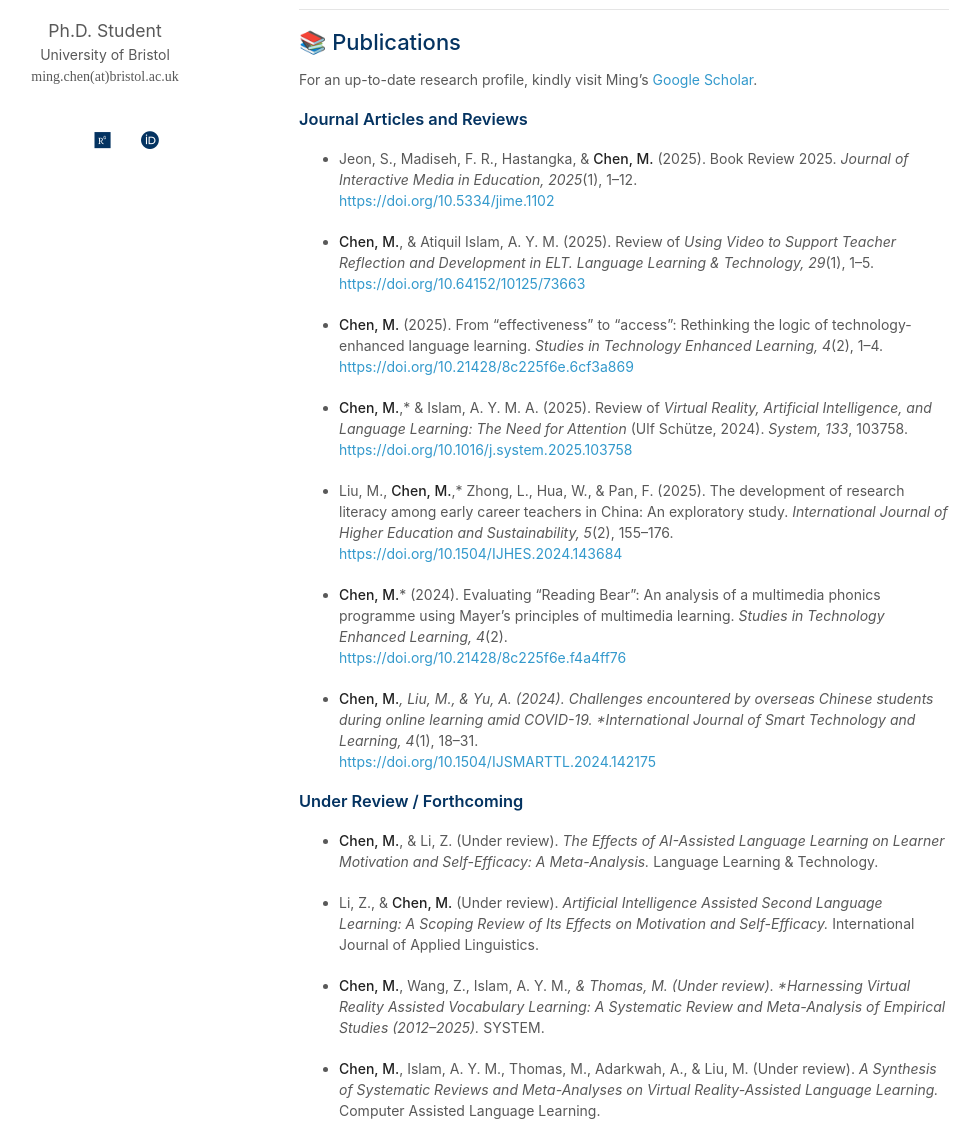
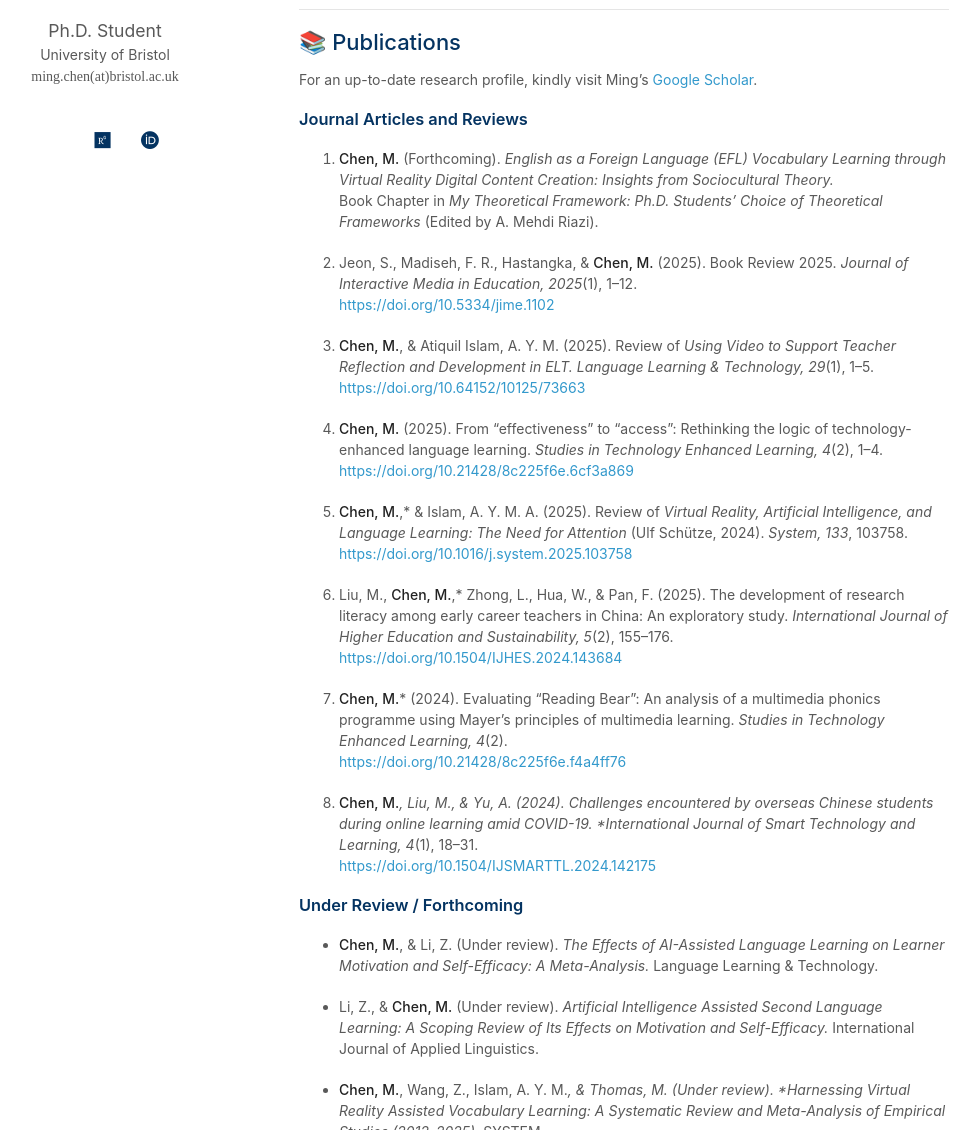
Before and after one commit to EricMingChen/EricMingChen.github.io, a Jekyll site: the page built from index.md, in a window 1280 px wide and 1400 px high. Shown: the part 270-1400 px from the top of the window, without its empty margins (171-1151 px from the left). Built offline with Jekyll 4.4.1, drawn with Linux system fonts in a browser that asks for light colours; a style sheet for code colours, icons or effects is not loaded; our own code applies the rules of GitHub Pages for plain Markdown files; some of the changed text lies outside the part shown.

Commit message:
Update index.md

```diff
--- a/index.md
+++ b/index.md
@@ -17,26 +17,28 @@ layout: homepage
 For an up-to-date research profile, kindly visit Ming’s [Google Scholar](https://scholar.google.com/citations?user=bhmuN8YAAAAJ&hl=en).
 
 ### Journal Articles and Reviews
+8. **Chen, M.** (Forthcoming). *English as a Foreign Language (EFL) Vocabulary Learning through Virtual Reality Digital Content Creation: Insights from Sociocultural Theory.*
+  Book Chapter in *My Theoretical Framework: Ph.D. Students’ Choice of Theoretical Frameworks* (Edited by A. Mehdi Riazi).
 
-- Jeon, S., Madiseh, F. R., Hastangka, & **Chen, M.** (2025). Book Review 2025. *Journal of Interactive Media in Education, 2025*(1), 1–12.
+7. Jeon, S., Madiseh, F. R., Hastangka, & **Chen, M.** (2025). Book Review 2025. *Journal of Interactive Media in Education, 2025*(1), 1–12.
   [https://doi.org/10.5334/jime.1102](https://doi.org/10.5334/jime.1102)
 
-- **Chen, M.**, & Atiquil Islam, A. Y. M. (2025). Review of *Using Video to Support Teacher Reflection and Development in ELT.* *Language Learning & Technology, 29*(1), 1–5.
+6. **Chen, M.**, & Atiquil Islam, A. Y. M. (2025). Review of *Using Video to Support Teacher Reflection and Development in ELT.* *Language Learning & Technology, 29*(1), 1–5.
   [https://doi.org/10.64152/10125/73663](https://doi.org/10.64152/10125/73663)
 
-- **Chen, M.** (2025). From “effectiveness” to “access”: Rethinking the logic of technology-enhanced language learning. *Studies in Technology Enhanced Learning, 4*(2), 1–4.
+5. **Chen, M.** (2025). From “effectiveness” to “access”: Rethinking the logic of technology-enhanced language learning. *Studies in Technology Enhanced Learning, 4*(2), 1–4.
   [https://doi.org/10.21428/8c225f6e.6cf3a869](https://doi.org/10.21428/8c225f6e.6cf3a869)
 
-- **Chen, M.**,* & Islam, A. Y. M. A. (2025). Review of *Virtual Reality, Artificial Intelligence, and Language Learning: The Need for Attention* (Ulf Schütze, 2024). *System, 133*, 103758.
+4. **Chen, M.**,* & Islam, A. Y. M. A. (2025). Review of *Virtual Reality, Artificial Intelligence, and Language Learning: The Need for Attention* (Ulf Schütze, 2024). *System, 133*, 103758.
   [https://doi.org/10.1016/j.system.2025.103758](https://doi.org/10.1016/j.system.2025.103758)
 
-- Liu, M., **Chen, M.**,* Zhong, L., Hua, W., & Pan, F. (2025). The development of research literacy among early career teachers in China: An exploratory study. *International Journal of Higher Education and Sustainability, 5*(2), 155–176.
+3. Liu, M., **Chen, M.**,* Zhong, L., Hua, W., & Pan, F. (2025). The development of research literacy among early career teachers in China: An exploratory study. *International Journal of Higher Education and Sustainability, 5*(2), 155–176.
   [https://doi.org/10.1504/IJHES.2024.143684](https://doi.org/10.1504/IJHES.2024.143684)
 
-- **Chen, M.*** (2024). Evaluating “Reading Bear”: An analysis of a multimedia phonics programme using Mayer’s principles of multimedia learning. *Studies in Technology Enhanced Learning, 4*(2).
+2. **Chen, M.*** (2024). Evaluating “Reading Bear”: An analysis of a multimedia phonics programme using Mayer’s principles of multimedia learning. *Studies in Technology Enhanced Learning, 4*(2).
   [https://doi.org/10.21428/8c225f6e.f4a4ff76](https://doi.org/10.21428/8c225f6e.f4a4ff76)
 
-- **Chen, M.***, Liu, M., & Yu, A. (2024). Challenges encountered by overseas Chinese students during online learning amid COVID-19. *International Journal of Smart Technology and Learning, 4*(1), 18–31.
+1. **Chen, M.***, Liu, M., & Yu, A. (2024). Challenges encountered by overseas Chinese students during online learning amid COVID-19. *International Journal of Smart Technology and Learning, 4*(1), 18–31.
   [https://doi.org/10.1504/IJSMARTTL.2024.142175](https://doi.org/10.1504/IJSMARTTL.2024.142175)
 
 ### Under Review / Forthcoming
```
Also changed, not shown: other parts of index.md (+0 -3 lines).
